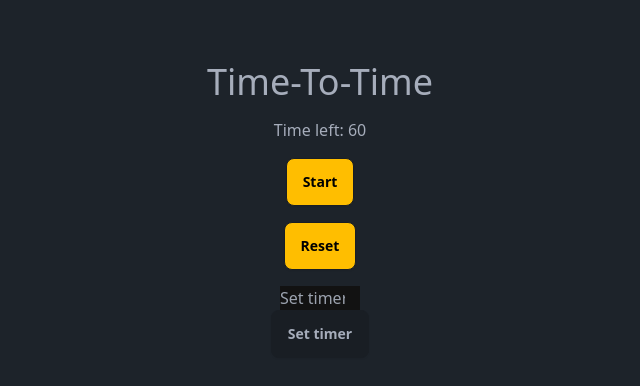
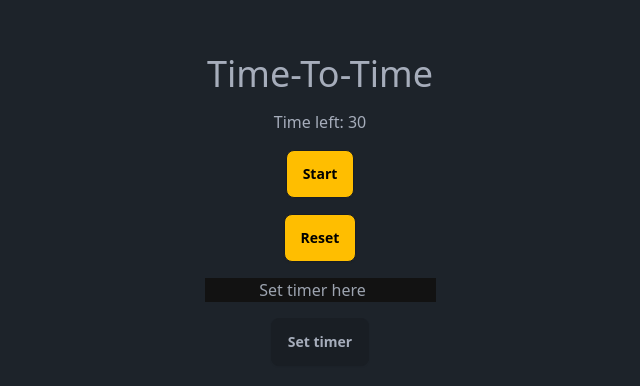
Before and after one commit to SimonThor12/timer-alarm-app, a React (Vite) app: page / in a window 1280 px wide. Shown: the part 190-576 px from the top of the page, without its empty margins (320-960 px from the left). Built offline with nearby package versions, Linux system fonts and the light colour scheme.

Commit message:
Something happens on 0 time.

```diff
--- a/src/Timer.tsx
+++ b/src/Timer.tsx
@@ -1,15 +1,15 @@
-import {
-  useState,
-  useEffect,
-  ReactEventHandler,
-  ReactElement,
-  SetStateAction,
-} from "react";
+import { useState, useEffect, SetStateAction } from "react";
 
 function Timer() {
-  const [timeLeft, setTimeLeft] = useState(60);
+  const [timeLeft, setTimeLeft] = useState(30);
   const [isTicking, setIsTicking] = useState(false);
   const [input, setInput] = useState("");
+
+  function fetchVideoOnZeroTime(time: number) {
+    if (time == 0) {
+      window.location.href = "https://www.youtube.com/watch?v=xm3YgoEiEDc";
+    }
+  }
 
   useEffect(() => {
     if (timeLeft > 0 && isTicking) {
@@ -19,6 +19,7 @@ function Timer() {
 
       return () => clearInterval(intervalId);
     }
+    fetchVideoOnZeroTime(timeLeft);
   }, [timeLeft, isTicking]);
 
   function toggleTimer() {
@@ -60,15 +61,13 @@ function Timer() {
         Reset
       </button>
       <input
-        min="0"
-        max="60"
         value={input}
         onChange={handleInputChange}
         type="number"
         className="text-center mt-4"
         placeholder="Set timer here"></input>
       <button
-        className="btn "
+        className="btn mt-4"
         onClick={setTimer}>
         Set timer
       </button>
```
